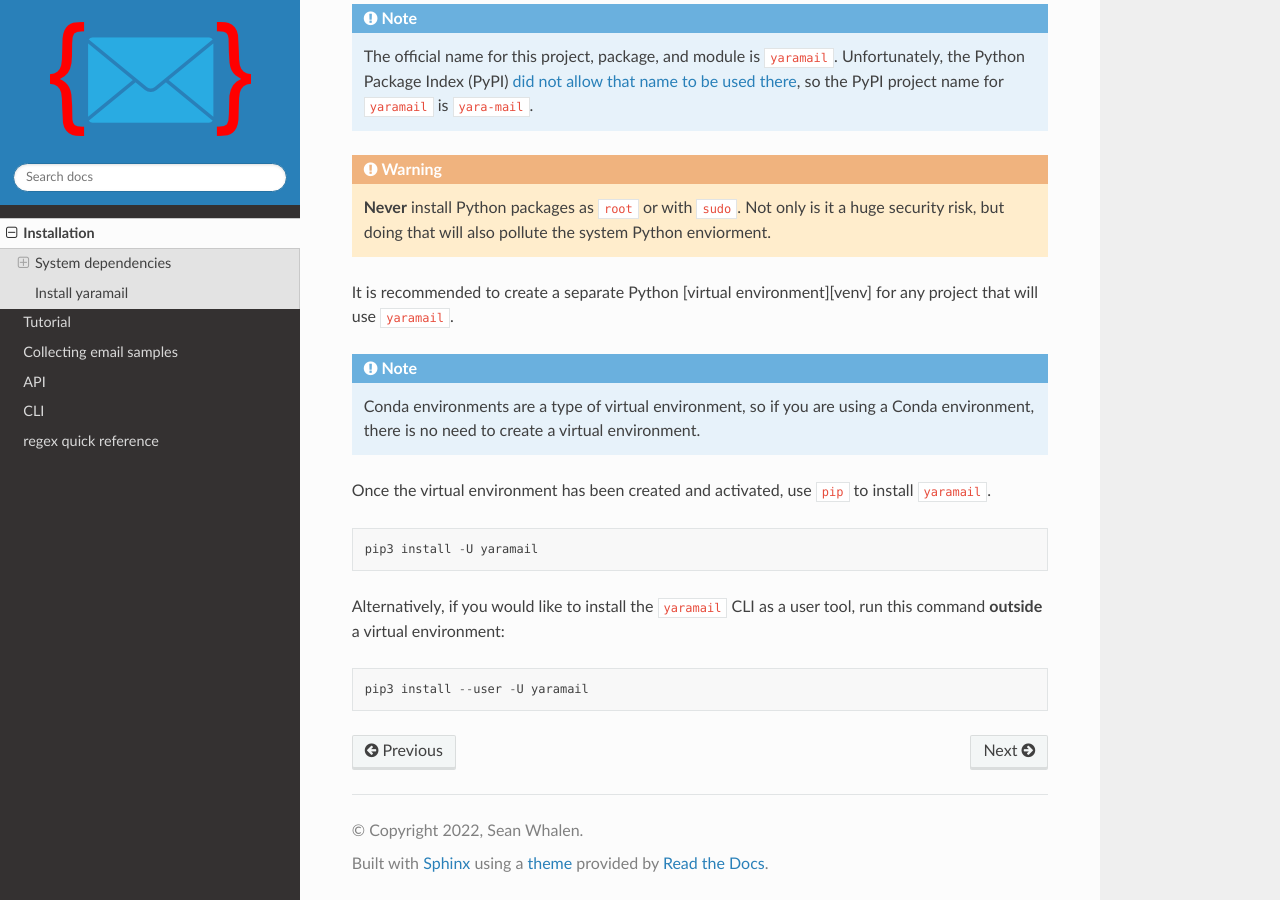
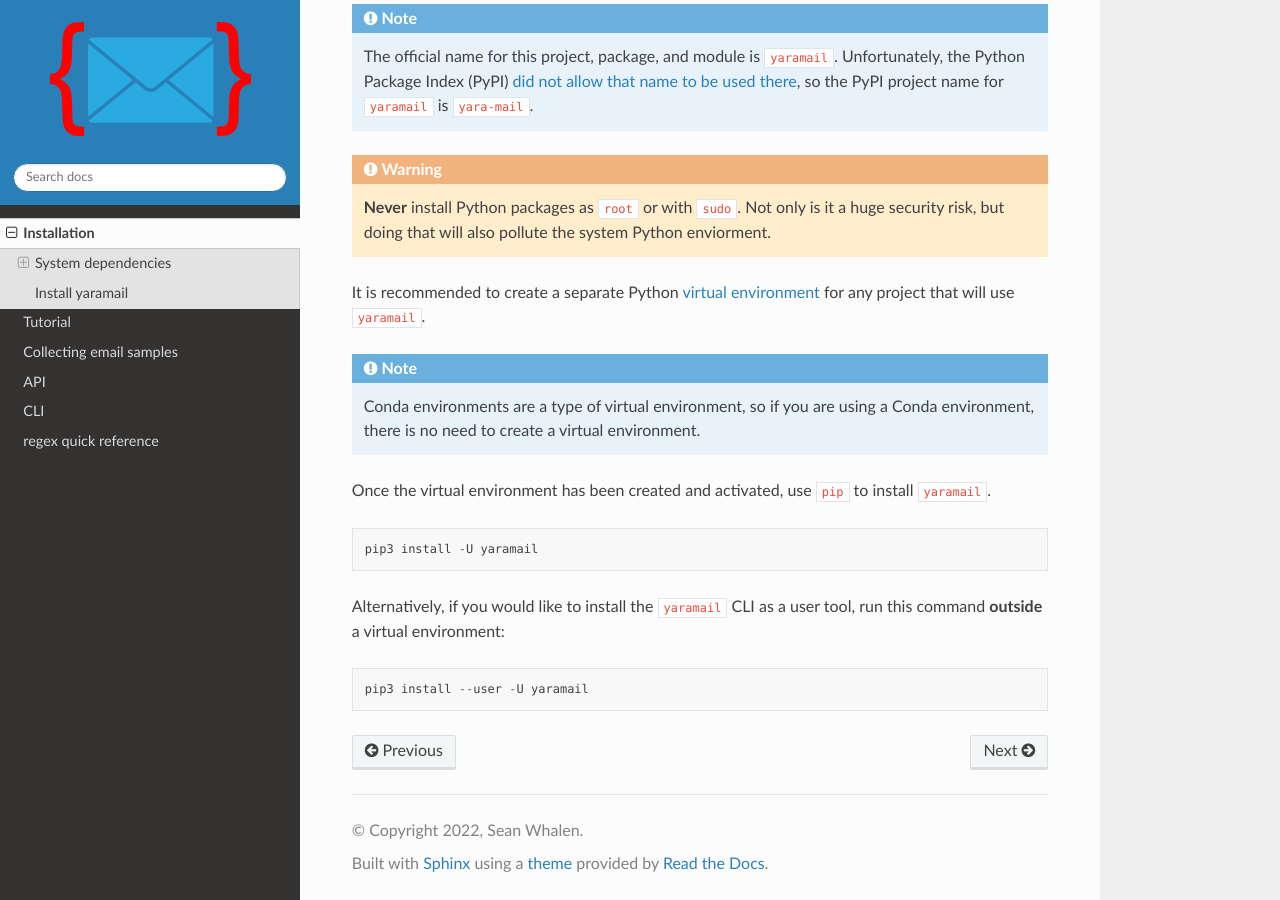
Before and after one commit to seanthegeek/yaramail, a Sphinx documentation site: the page built from docs/source/installation.md, in a window 1280 px wide and 900 px high, scrolled down 1187 px. Built offline with Sphinx 7.4.7 and the Read the Docs theme 2.0.0, drawn with Linux system fonts in a browser that asks for light colours; part of the change alters nothing that is shown.

```diff
--- a/docs/source/installation.md
+++ b/docs/source/installation.md
@@ -84,3 +84,4 @@ pip3 install --user -U yaramail
 [build_tools]: https://visualstudio.microsoft.com/downloads/#microsoft-visual-c-redistributable-for-visual-studio-2022
 [anaconda_distribution]: https://www.anaconda.com/products/distribution
 [pypi-name-issue]: https://github.com/pypa/pypi-support/issues/2098
+[venv]: https://docs.python.org/3/tutorial/venv.html
```
